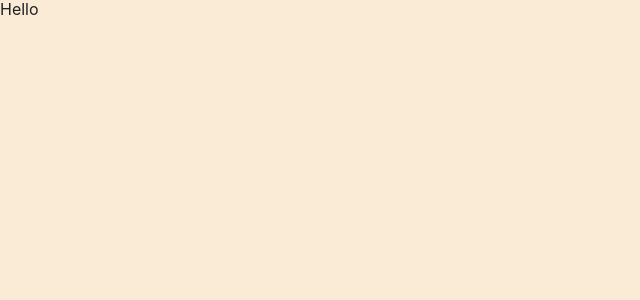
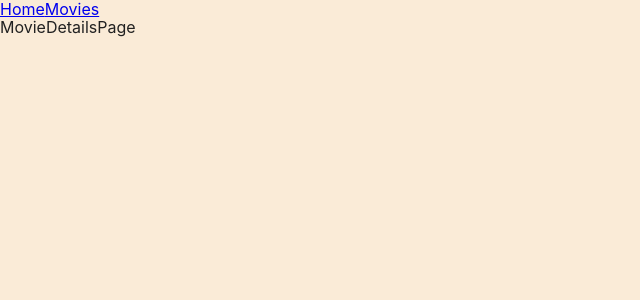
Before and after one commit to Oleggman/goit-react-hw-05-movies, a React (Create React App) app: page /goit-react-hw-05-movies/movies/1 in a window 1280 px wide. Shown: the top 300 px of the page, without its empty margins (0-640 px from the left). Built offline with nearby package versions, Linux system fonts and the light colour scheme.

Commit message:
Create routes

```diff
--- a/src/components/App.jsx
+++ b/src/components/App.jsx
@@ -1,5 +1,17 @@
+import { Routes, Route } from "react-router-dom";
+import HomePage from 'pages/HomePage';
+import MoviesPage from 'pages/MoviesPage';
+import MovieDetailsPage from 'pages/MovieDetailsPage';
+import { Layout } from "./Layout";
+
 export const App = () => {
   return (
-    <div>Hello</div>
+    <Routes>
+      <Route path="/" element={<Layout />}>
+        <Route index element={<HomePage />} />
+        <Route path="/movies" element={<MoviesPage />} />
+        <Route path="/movies/:movieId" element={<MovieDetailsPage />} />
+      </Route>
+    </Routes>
   );
 };
--- /dev/null
+++ b/src/components/Layout.jsx
@@ -0,0 +1,18 @@
+import { NavLink, Outlet } from "react-router-dom";
+
+export const Layout = () => {
+  return (
+    <>
+      <header>
+        <nav>
+          <NavLink to="/">Home</NavLink>
+          <NavLink to="/movies">Movies</NavLink>
+        </nav>
+      </header>
+
+      <main>
+        <Outlet />
+      </main>
+    </>
+  );
+}
--- /dev/null
+++ b/src/pages/HomePage.js
@@ -0,0 +1,7 @@
+const HomePage = () => {
+  return (
+    <div>HomePage</div>
+  )
+}
+
+export default HomePage;
--- /dev/null
+++ b/src/pages/MovieDetailsPage.js
@@ -0,0 +1,7 @@
+const MovieDetailsPage = () => {
+  return (
+    <div>MovieDetailsPage</div>
+  )
+}
+
+export default MovieDetailsPage;
--- /dev/null
+++ b/src/pages/MoviesPage.js
@@ -0,0 +1,7 @@
+const MoviesPage = () => {
+  return (
+    <div>MoviesPage</div>
+  )
+}
+
+export default MoviesPage;
```
Also changed, not shown: src/components/Creadits/Creadits.jsx (added), src/components/Creadits/Creadits.styled.js (added), src/components/Reviews/Reviews.jsx (added), src/components/Reviews/Reviews.styled.js (added).
